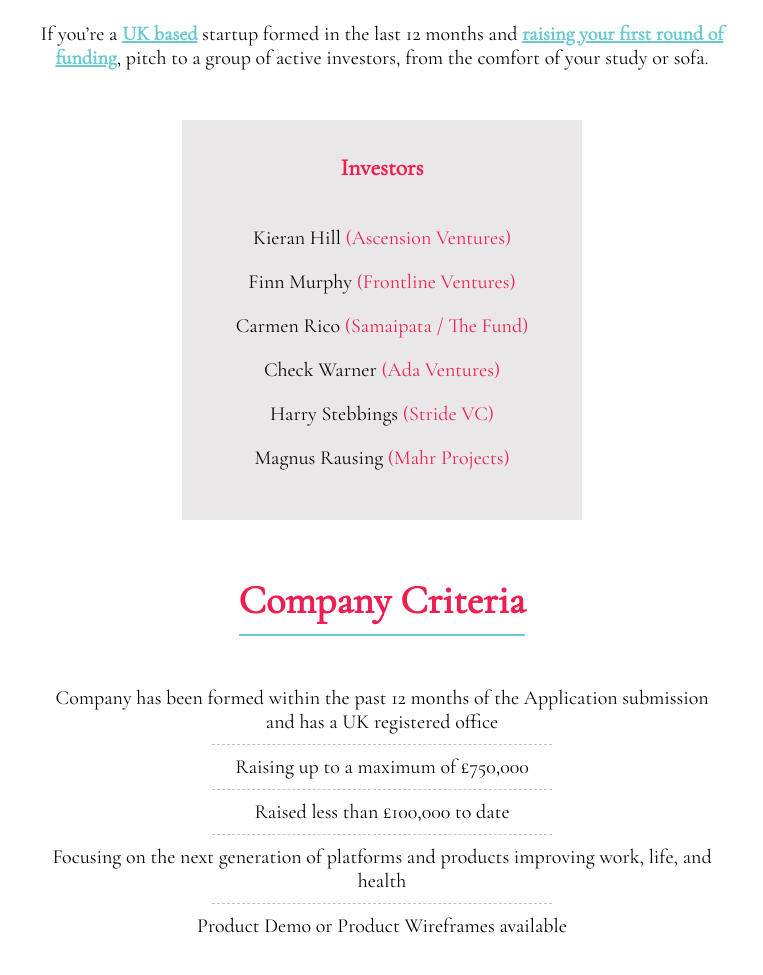
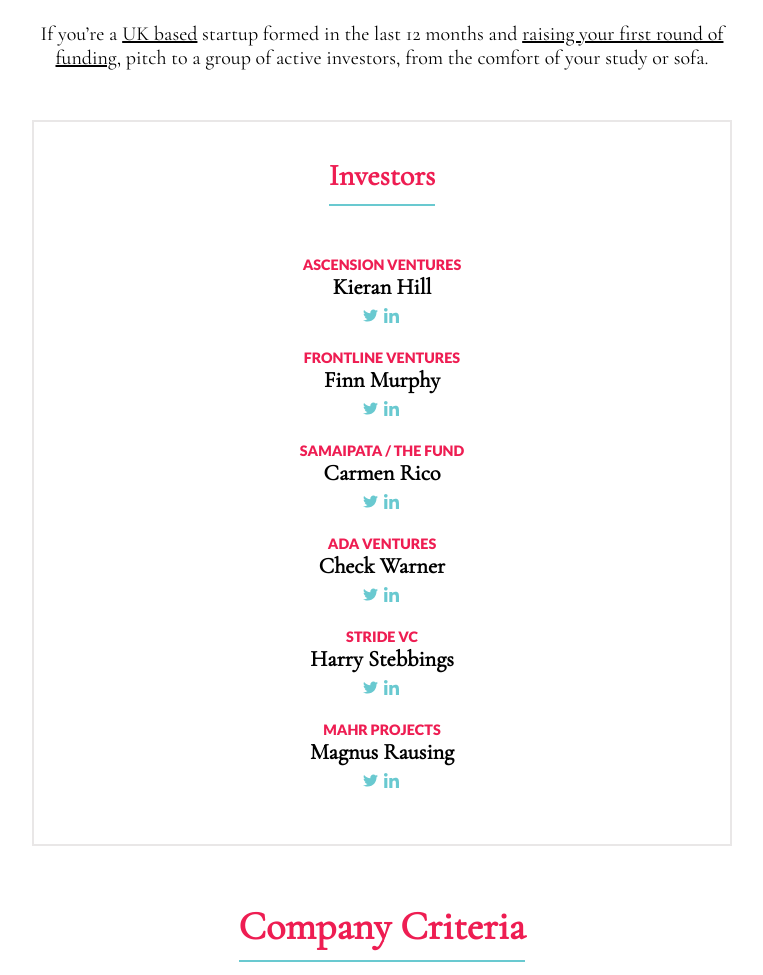
Before and after one commit to nicoalbanese/first-round, a website: page index.html in a window 1280 px wide. Shown: the part 640-1615 px from the top of the page, without its empty margins (258-1021 px from the left). Drawn offline with nearby package versions, Linux system fonts and the light colour scheme.

Commit message:
version 3

```diff
--- a/index.html
+++ b/index.html
@@ -12,7 +12,12 @@
         <div class="main">
           <div class="header-top">
             <!-- <img src="./assets/peole.svg" alt="" srcset="" width="200px" /> -->
-            <img src="./assets/zoom-logo.png" alt="" srcset="" width="100%" />
+            <img
+              src="./assets/zoom-logo-two.png"
+              alt=""
+              srcset=""
+              width="100%"
+            />
             <h2 class="headline">
               For UK pre-Seed Startups raising their 1st round
             </h2>
@@ -27,28 +32,130 @@
           </div>
           <div class="text-middle">
             <div class="investor-section">
-              <h3 class="investor-heading">Investors</h3>
+              <div class="section-header">
+                <h2>Investors</h2>
+              </div>
               <ul class="investor-list">
-                <li class="investor-name">
-                  Kieran Hill
-                  <span class="fund-name">(Ascension Ventures)</span>
+                <li class="investor-item">
+                  <div class="fund-name">
+                    <a href="https://ascensionventures.com"
+                      >Ascension Ventures</a
+                    >
+                  </div>
+                  <div class="investor-name">Kieran Hill</div>
+                  <div class="socials">
+                    <img
+                      src="./assets/icons/twitter.svg"
+                      alt=""
+                      srcset=""
+                      class="social-link"
+                    />
+                    <img
+                      src="./assets/icons/linkedin.svg"
+                      alt=""
+                      srcset=""
+                      class="social-link"
+                    />
+                  </div>
                 </li>
-                <li class="investor-name">
-                  Finn Murphy
-                  <span class="fund-name">(Frontline Ventures)</span>
+                <li class="investor-item">
+                  <div class="fund-name">
+                    <a href="https://www.frontline.vc/">Frontline Ventures</a>
+                  </div>
+                  <div class="investor-name">Finn Murphy</div>
+                  <div class="socials">
+                    <img
+                      src="./assets/icons/twitter.svg"
+                      alt=""
+                      srcset=""
+                      class="social-link"
+                    />
+                    <img
+                      src="./assets/icons/linkedin.svg"
+                      alt=""
+                      srcset=""
+                      class="social-link"
+                    />
+                  </div>
                 </li>
-                <li class="investor-name">
-                  Carmen Rico
-                  <span class="fund-name">(Samaipata / The Fund)</span>
+                <li class="investor-item">
+                  <div class="fund-name">
+                    <a href="https://samaipata.vc/">Samaipata</a> /
+                    <a href="https://thefund.vc/">The Fund</a>
+                  </div>
+                  <div class="investor-name">Carmen Rico</div>
+                  <div class="socials">
+                    <img
+                      src="./assets/icons/twitter.svg"
+                      alt=""
+                      srcset=""
+                      class="social-link"
+                    />
+                    <img
+                      src="./assets/icons/linkedin.svg"
+                      alt=""
+                      srcset=""
+                      class="social-link"
+                    />
+                  </div>
                 </li>
-                <li class="investor-name">
-                  Check Warner <span class="fund-name">(Ada Ventures)</span>
+                <li class="investor-item">
+                  <div class="fund-name">
+                    <a href="https://www.adaventures.com/">Ada Ventures</a>
+                  </div>
+                  <div class="investor-name">Check Warner</div>
+                  <div class="socials">
+                    <img
+                      src="./assets/icons/twitter.svg"
+                      alt=""
+                      srcset=""
+                      class="social-link"
+                    />
+                    <img
+                      src="./assets/icons/linkedin.svg"
+                      alt=""
+                      srcset=""
+                      class="social-link"
+                    />
+                  </div>
                 </li>
-                <li class="investor-name">
-                  Harry Stebbings <span class="fund-name">(Stride VC)</span>
+                <li class="investor-item">
+                  <div class="fund-name">
+                    <a href="http://stride.vc/">Stride VC</a>
+                  </div>
+                  <div class="investor-name">Harry Stebbings</div>
+                  <div class="socials">
+                    <img
+                      src="./assets/icons/twitter.svg"
+                      alt=""
+                      srcset=""
+                      class="social-link"
+                    />
+                    <img
+                      src="./assets/icons/linkedin.svg"
+                      alt=""
+                      srcset=""
+                      class="social-link"
+                    />
+                  </div>
                 </li>
-                <li class="investor-name">
-                  Magnus Rausing <span class="fund-name">(Mahr Projects)</span>
+                <li class="investor-item">
+                  <div class="fund-name magnus">MAHR Projects</div>
+                  <div class="investor-name">Magnus Rausing</div>
+                  <div class="socials">
+                    <img
+                      src="./assets/icons/twitter.svg"
+                      alt=""
+                      srcset=""
+                      class="social-link"
+                    />
+                    <img
+                      src="./assets/icons/linkedin.svg"
+                      alt=""
+                      srcset=""
+                      class="social-link"
+                    />
+                  </div>
                 </li>
               </ul>
             </div>
--- a/style.css
+++ b/style.css
@@ -1,4 +1,6 @@
 @import url("https://fonts.googleapis.com/css2?family=Cormorant+Garamond&family=Crimson+Text&display=swap");
+
+@import url("https://fonts.googleapis.com/css2?family=Lato:wght@400;900&display=swap");
 
 :root {
   --main-color: white;
@@ -40,8 +42,8 @@
 }
 
 .emphasis-text {
-  color: var(--secondary-color);
-  font-weight: 900;
+  /* color: var(--secondary-color); */
+  /* font-weight: 900; */
   text-decoration: underline;
 }
 
@@ -92,13 +94,27 @@
 }
 
 .investor-name:hover {
-  color: var(--secondary-color);
-  cursor: pointer;
+  /* color: var(--secondary-color); */
+  /* cursor: pointer; */
+}
+
+.investor-name {
+  font-size: 1.4rem;
+  font-weight: 900;
 }
 
 .fund-name {
   /* font-style: italic; */
   color: var(--third-color);
+  font-size: 0.9rem;
+  font-weight: 700;
+  font-family: "Lato", Helvetica, sans-serif;
+  text-transform: uppercase;
+}
+
+.fund-name:hover {
+  color: var(--secondary-color);
+  cursor: pointer;
 }
 
 .section-header {
@@ -108,15 +124,18 @@
   align-items: center;
 }
 
-.section-header h1 {
+.section-header h1,
+.section-header h2 {
   margin-bottom: 10px;
   border-bottom: solid 2px var(--secondary-color);
   padding-bottom: 10px;
+  color: var(--third-color);
 }
 
 .investor-section {
-  background-color: rgb(233, 231, 231);
-  max-width: 400px;
+  /* background-color: rgb(233, 231, 231); */
+  border: solid 2px rgb(233, 231, 231);
+  /* max-width: 400px; */
   margin: 30px auto;
   padding: 10px 0;
 }
@@ -124,3 +143,27 @@
 .headline {
   color: var(--third-color);
 }
+
+.social-link {
+  padding-right: 2px;
+  width: 15px;
+}
+
+.socials {
+  padding-top: 5px;
+}
+
+.ivnestor-name-actual {
+  padding-right: 10px;
+}
+
+.investor-list a,
+.investor-list a:active {
+  text-decoration: none;
+  color: inherit;
+}
+
+.magnus:hover {
+  color: var(--third-color);
+  cursor: default;
+}
```
Also changed, not shown: assets/icons/linkedin.svg (added), assets/icons/twitter.svg (added), 1 other file.
